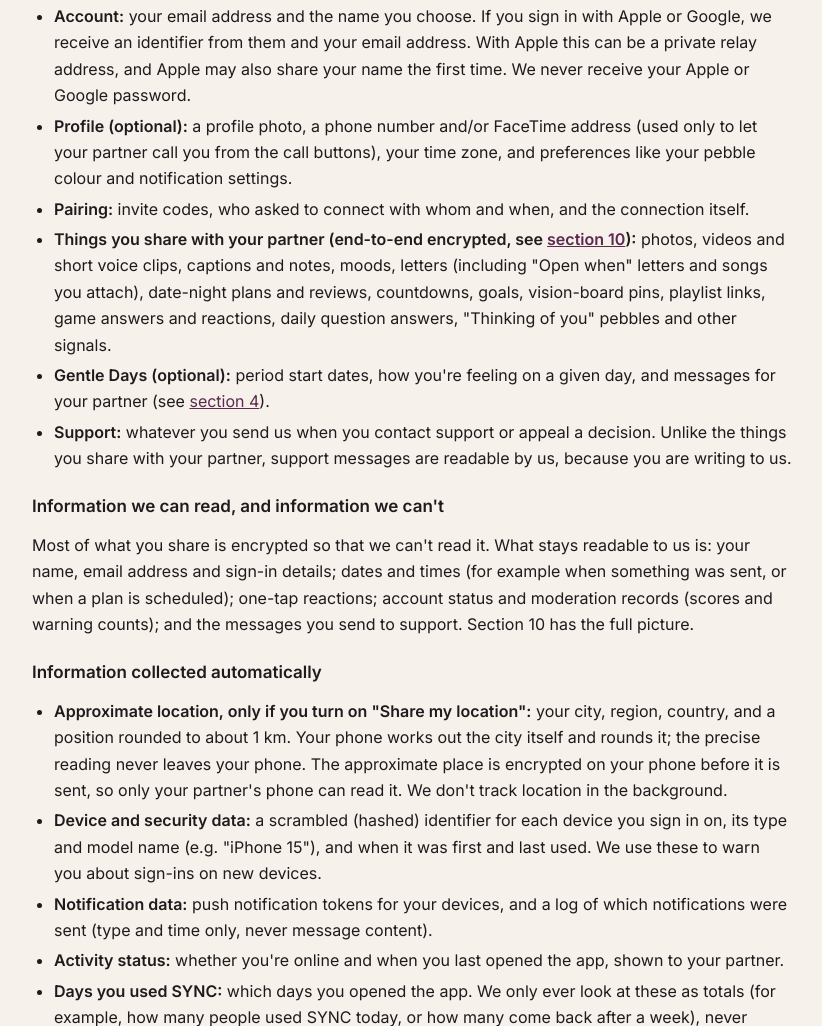
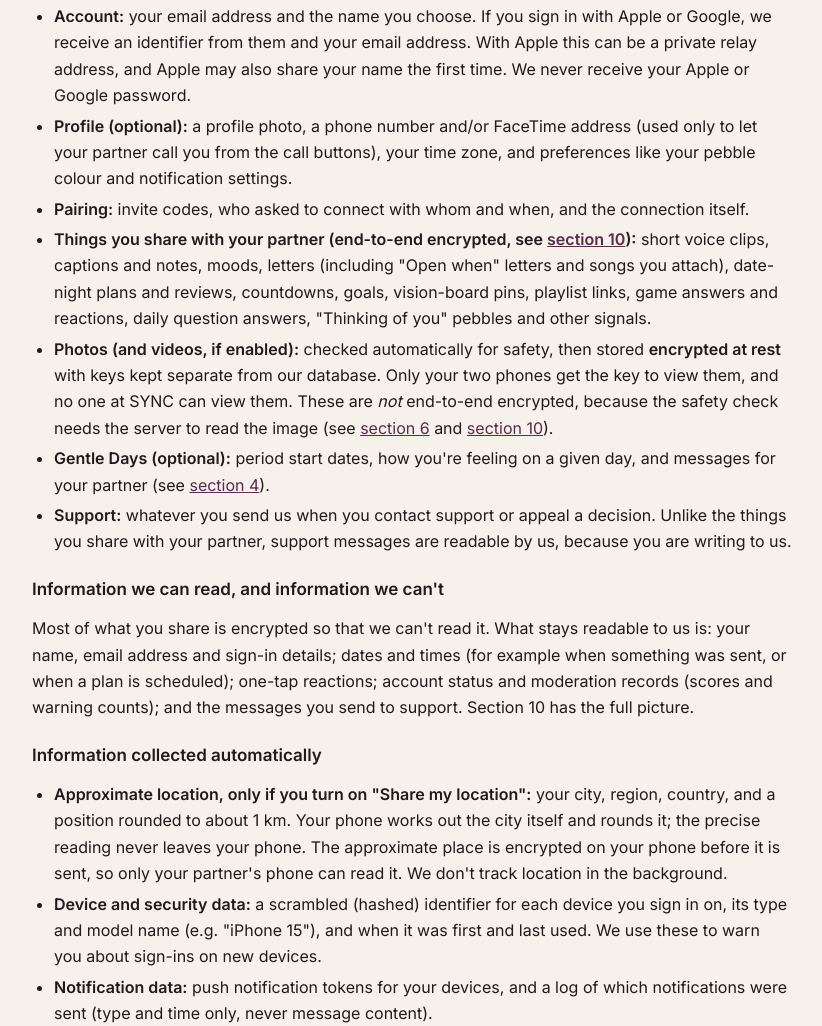
Before and after one commit to meherzankturel/meherzankturel.github.io, a plain HTML site: page privacy.html in a window 1280 px wide. Shown: the part 1472-2498 px from the top of the page, without its empty margins (228-1050 px from the left). Drawn offline with Linux system fonts and the light colour scheme.

Commit message:
privacy: photos encrypted-at-rest + scanned, not end-to-end

```diff
--- a/privacy.html
+++ b/privacy.html
@@ -98,7 +98,8 @@ footer a{color:var(--muted)}
 <li><strong>Account:</strong> your email address and the name you choose. If you sign in with Apple or Google, we receive an identifier from them and your email address. With Apple this can be a private relay address, and Apple may also share your name the first time. We never receive your Apple or Google password.</li>
 <li><strong>Profile (optional):</strong> a profile photo, a phone number and/or FaceTime address (used only to let your partner call you from the call buttons), your time zone, and preferences like your pebble colour and notification settings.</li>
 <li><strong>Pairing:</strong> invite codes, who asked to connect with whom and when, and the connection itself.</li>
-<li><strong>Things you share with your partner (end-to-end encrypted, see <a href="#e2ee">section 10</a>):</strong> photos, videos and short voice clips, captions and notes, moods, letters (including "Open when" letters and songs you attach), date-night plans and reviews, countdowns, goals, vision-board pins, playlist links, game answers and reactions, daily question answers, "Thinking of you" pebbles and other signals.</li>
+<li><strong>Things you share with your partner (end-to-end encrypted, see <a href="#e2ee">section 10</a>):</strong> short voice clips, captions and notes, moods, letters (including "Open when" letters and songs you attach), date-night plans and reviews, countdowns, goals, vision-board pins, playlist links, game answers and reactions, daily question answers, "Thinking of you" pebbles and other signals.</li>
+<li><strong>Photos (and videos, if enabled):</strong> checked automatically for safety, then stored <strong>encrypted at rest</strong> with keys kept separate from our database. Only your two phones get the key to view them, and no one at SYNC can view them. These are <em>not</em> end-to-end encrypted, because the safety check needs the server to read the image (see <a href="#moderation">section 6</a> and <a href="#e2ee">section 10</a>).</li>
 <li><strong>Gentle Days (optional):</strong> period start dates, how you're feeling on a given day, and messages for your partner (see <a href="#sensitive">section 4</a>).</li>
 <li><strong>Support:</strong> whatever you send us when you contact support or appeal a decision. Unlike the things you share with your partner, support messages are readable by us, because you are writing to us.</li>
 </ul>
```
